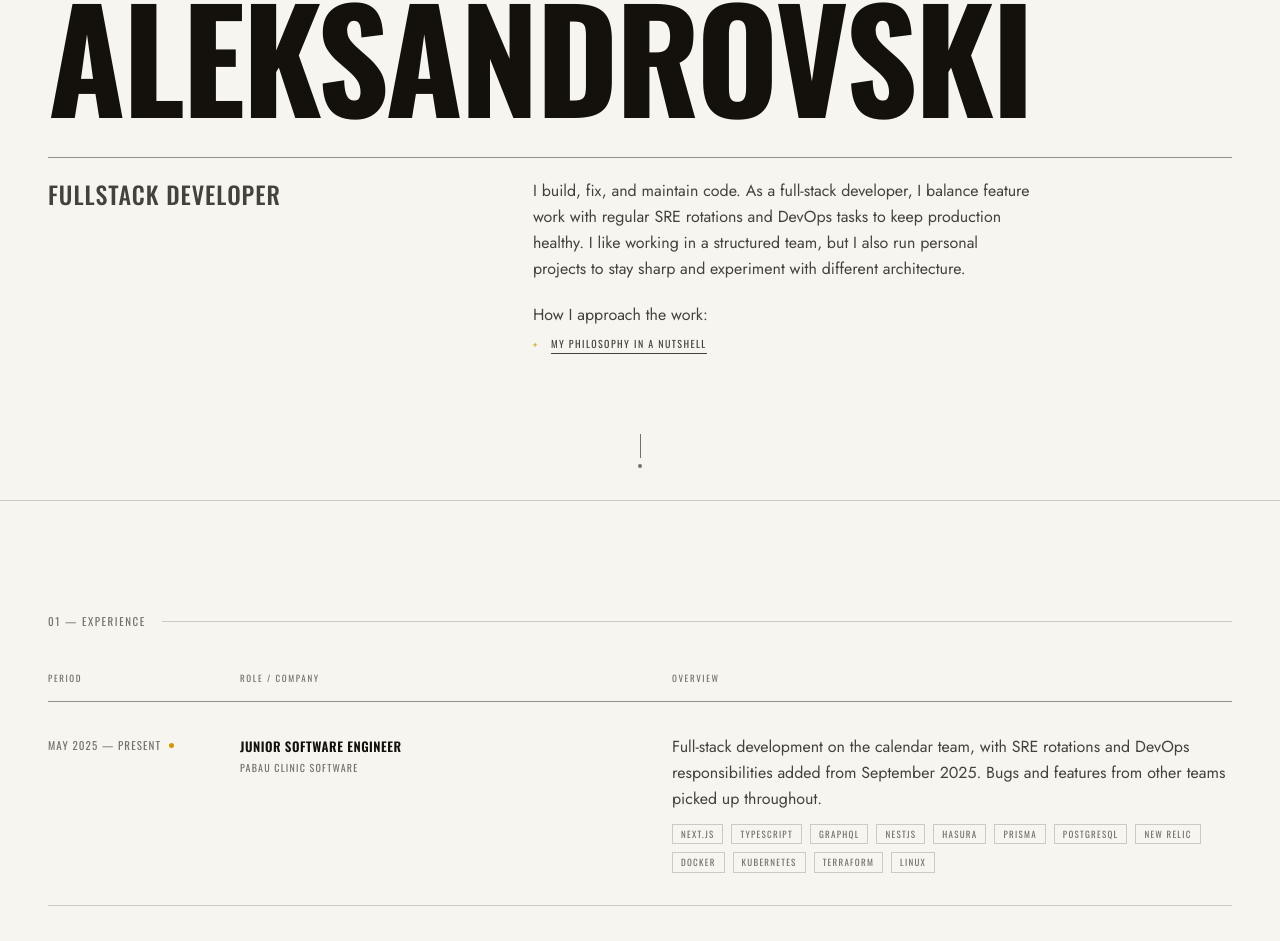
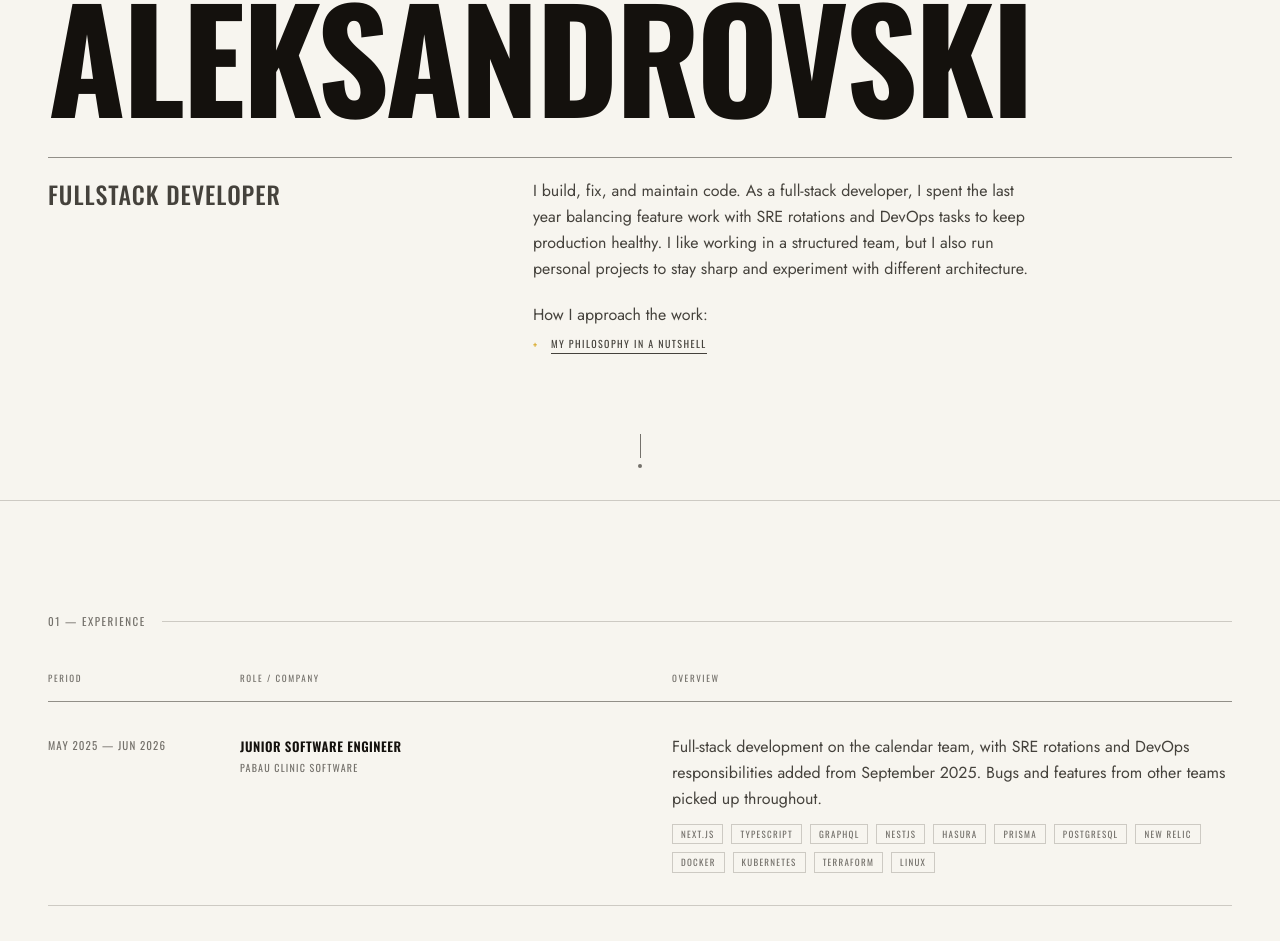
Before and after one commit to gokjialeksandrovski/my-website, a Next.js app: page / in a window 1280 px wide. Shown: the part 300-1241 px from the top of the page. Built offline with nearby package versions, Linux system fonts and the light colour scheme; no server answers.

Commit message:
chore(experience): update that I left Pabau

```diff
--- a/data/experience.ts
+++ b/data/experience.ts
@@ -16,8 +16,8 @@ export const experience: readonly ExperienceEntry[] = [
     id: "exp-01",
     role: "Junior Software Engineer",
     company: "Pabau Clinic Software",
-    period: "May 2025 — Present",
-    isCurrent: true,
+    period: "May 2025 — Jun 2026",
+    isCurrent: false,
     description:
       "Primarily on the calendar team, but also sometimes picked up bugs and features from other teams. Starting in September 2025, I was assigned additional responsibilities involving SRE rotations and DevOps tasks in addition to my full-stack development work.",
     stack: [
--- a/data/translations/en.ts
+++ b/data/translations/en.ts
@@ -41,7 +41,7 @@ export const en: Dictionary = {
     nameLast: "Aleksandrovski",
     statusLabel: "Always learning",
     title: "Fullstack Developer",
-    bio: "I build, fix, and maintain code. As a full-stack developer, I balance feature work with regular SRE rotations and DevOps tasks to keep production healthy. I like working in a structured team, but I also run personal projects to stay sharp and experiment with different architecture.",
+    bio: "I build, fix, and maintain code. As a full-stack developer, I spent the last year balancing feature work with SRE rotations and DevOps tasks to keep production healthy. I like working in a structured team, but I also run personal projects to stay sharp and experiment with different architecture.",
     about:
       "This site has one job: make it clear that I'm serious. That's genuinely it. It's a portfolio. Static data, most people open it once and never come back. Easy excuse to phone it in, or the polar opposite: overengineer it into something nobody asked for. I always try to do neither. If something's going in front of people, it has to actually be good. Not passable. Good. Enjoyable, even. Worth the extra minutes. That tension is kind of how I approach everything: keep it simple, don't complicate what doesn't need to be complicated, but don't let simplicity become an excuse for laziness. One non-negotiable: accounting for preferences that aren't mine. Every project has at least some of it. A theme toggle, an extra language, keyboard navigation. Not because it's required. Because it should be there. Get the point across, leave nothing important out, and make it worth someone else's time.",
   },
--- a/data/translations/mk.ts
+++ b/data/translations/mk.ts
@@ -41,7 +41,7 @@ export const mk: Dictionary = {
     nameLast: "Александровски",
     statusLabel: "Секогаш учам",
     title: "Fullstack Програмер",
-    bio: "Градам, поправам и одржувам код. Како fullstack програмер, балансирам помеѓу работа на функционалности, SRE ротации и DevOps задачи за да го одржам производот стабилен. Сакам да работам во структуриран тим, но водам и лични проекти за да останам остар и да експериментирам со различни архитектури.",
+    bio: "Градам, поправам и одржувам код. Изминатата година, како fullstack програмер, балансирав помеѓу работа на функционалности, SRE ротации и DevOps задачи за да го одржам производот стабилен. Сакам да работам во структуриран тим, но водам и лични проекти за да останам остар и да експериментирам со различни архитектури.",
     about: `Овој сајт има една цел: да покаже дека сум сериозен. Буквално толку. Ова е портфолио – статични податоци што луѓето ги отвораат еднаш и веројатно никогаш повеќе. Лесен изговор да се одработи „колку да се рече", или спротивното: да се претера со комплицирање работи што никој не ги барал. Јас секогаш се трудам да го избегнувам и едното и другото.\n\nАко нешто е наменето за пред луѓе, мора да биде добро. Не „просечно", туку навистина добро. Дури и пријатно за користење – вредно за потрошеното време. Оваа динамика е мојот пристап кон сè: стреми се кон едноставното, не комплицирај онаму каде што не е потребно, но и не дозволувај тоа да биде изговор за мрзеливост.\n\nЕдна работа за која не правам компромис: земање предвид на преференции што не се мои. Секој проект има барем малку од тоа – опција за менување на тема (theme toggle), дополнителен јазик или навигација со тастатура. Не затоа што е задолжително, туку затоа што треба да биде таму. Биди јасен, опфати сè што е битно и направи го вредно за времето на оние што го користат.`,
   },
   experienceEntries: {
```
